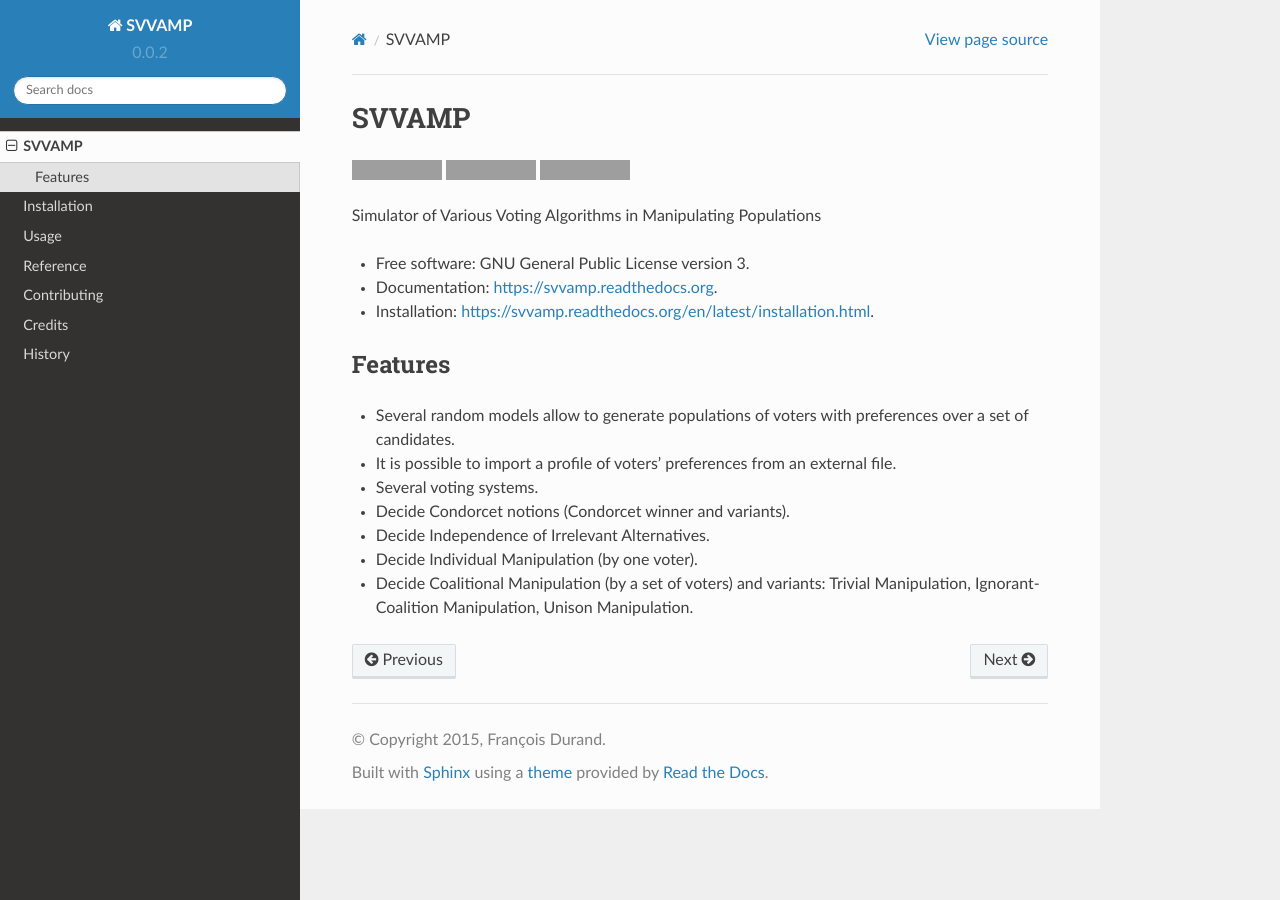
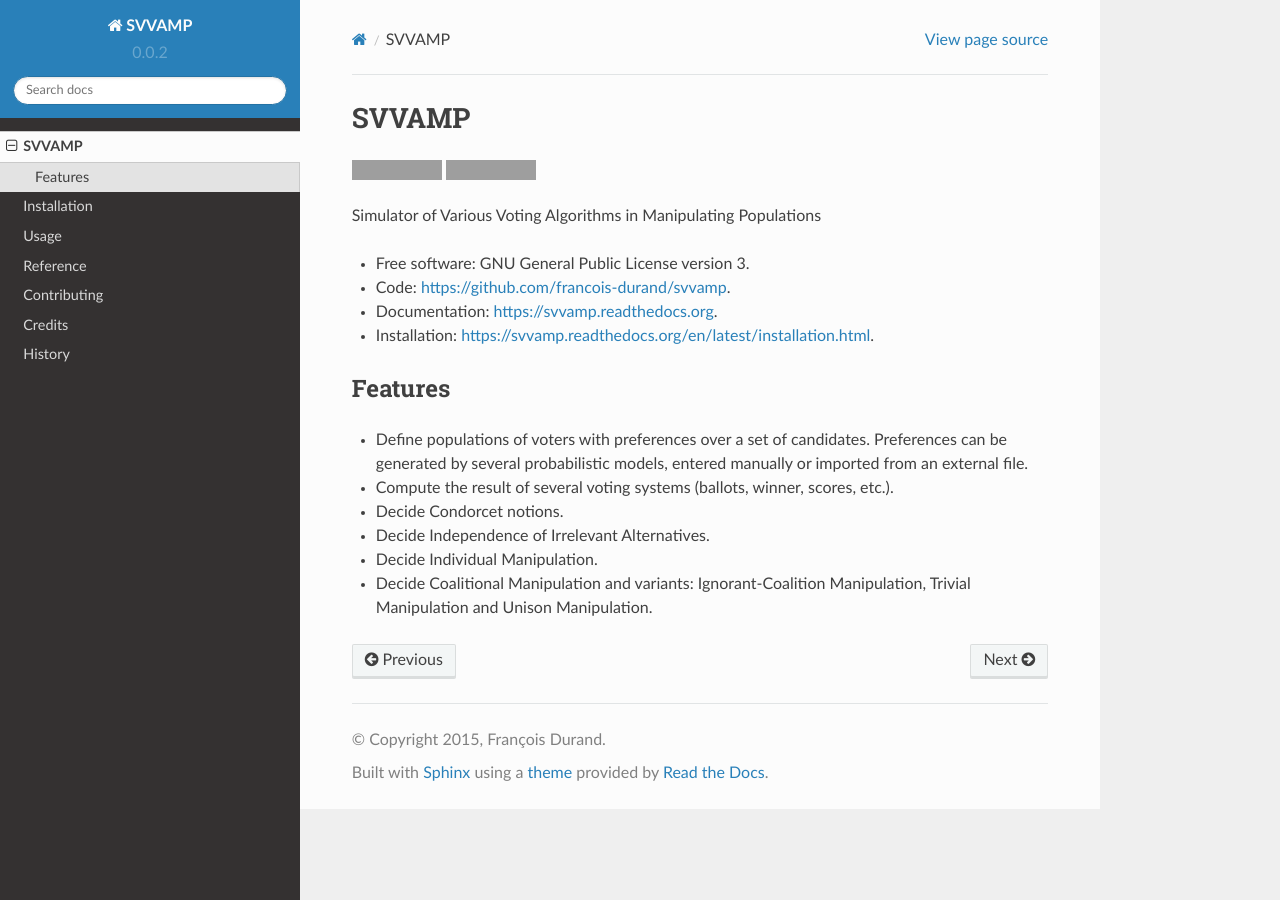
Before and after one commit to francois-durand/svvamp, a Sphinx documentation site: the page built from docs/readme.rst, in a window 1280 px wide. Built offline with Sphinx 7.4.7 and the Read the Docs theme 2.0.0, drawn with Linux system fonts in a browser that asks for light colours; grey boxes are pictures that could not be loaded.

Commit message:
Minor changes (mostly readme)

```diff
--- a/README.rst
+++ b/README.rst
@@ -5,8 +5,9 @@ SVVAMP
 .. image:: https://badge.fury.io/py/svvamp.png
     :target: http://badge.fury.io/py/svvamp
 
-.. image:: https://travis-ci.org/francois-durand/svvamp.png?branch=master
-        :target: https://travis-ci.org/francois-durand/svvamp
+.. This is commented for the moment
+    .. image:: https://travis-ci.org/francois-durand/svvamp.png?branch=master
+            :target: https://travis-ci.org/francois-durand/svvamp
 
 .. image:: https://pypip.in/d/svvamp/badge.png
         :target: https://pypi.python.org/pypi/svvamp
@@ -15,18 +16,21 @@ SVVAMP
 Simulator of Various Voting Algorithms in Manipulating Populations
 
 * Free software: GNU General Public License version 3.
+* Code: https://github.com/francois-durand/svvamp.
 * Documentation: https://svvamp.readthedocs.org.
 * Installation: https://svvamp.readthedocs.org/en/latest/installation.html.
 
 Features
 --------
 
-* Several random models allow to generate populations of voters with preferences
-  over a set of candidates.
-* It is possible to import a profile of voters' preferences from an external file.
-* Several voting systems.
-* Decide Condorcet notions (Condorcet winner and variants).
-* Decide Independence of Irrelevant Alternatives.
-* Decide Individual Manipulation (by one voter).
-* Decide Coalitional Manipulation (by a set of voters) and variants: Trivial Manipulation,
-  Ignorant-Coalition Manipulation, Unison Manipulation.
+*   Define populations of voters with preferences over a set of candidates.
+    Preferences can be generated by several probabilistic models,
+    entered manually or imported from an external file.
+*   Compute the result of several voting systems (ballots, winner, scores,
+    etc.).
+*   Decide Condorcet notions.
+*   Decide Independence of Irrelevant Alternatives.
+*   Decide Individual Manipulation.
+*   Decide Coalitional Manipulation and variants:
+    Ignorant-Coalition Manipulation, Trivial Manipulation
+    and Unison Manipulation.
--- a/docs/installation.rst
+++ b/docs/installation.rst
@@ -1,6 +1,8 @@
 ============
 Installation
 ============
+
+SVVAMP is written in Python 3.4.1. It needs Python 3.
 
 At the command line::
 
```
Also changed, not shown: 1 other file.
